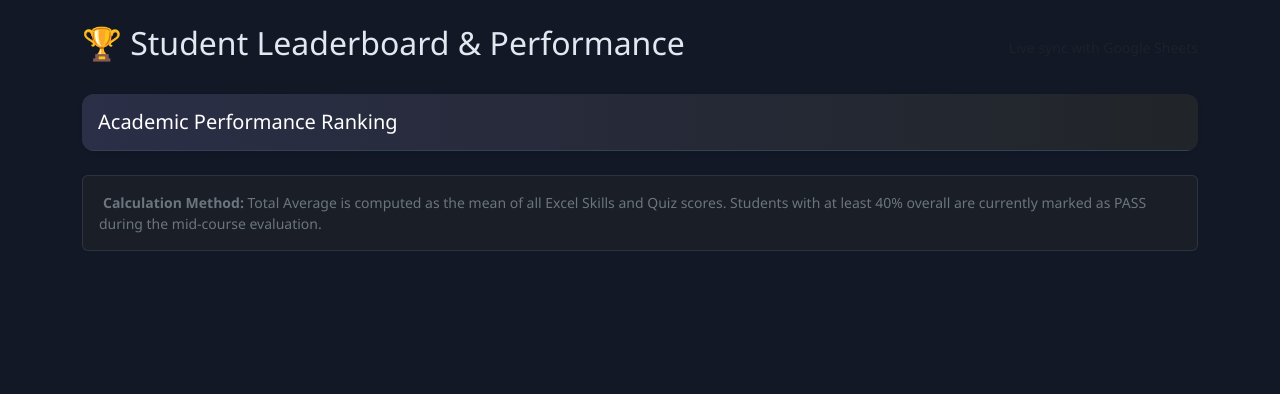
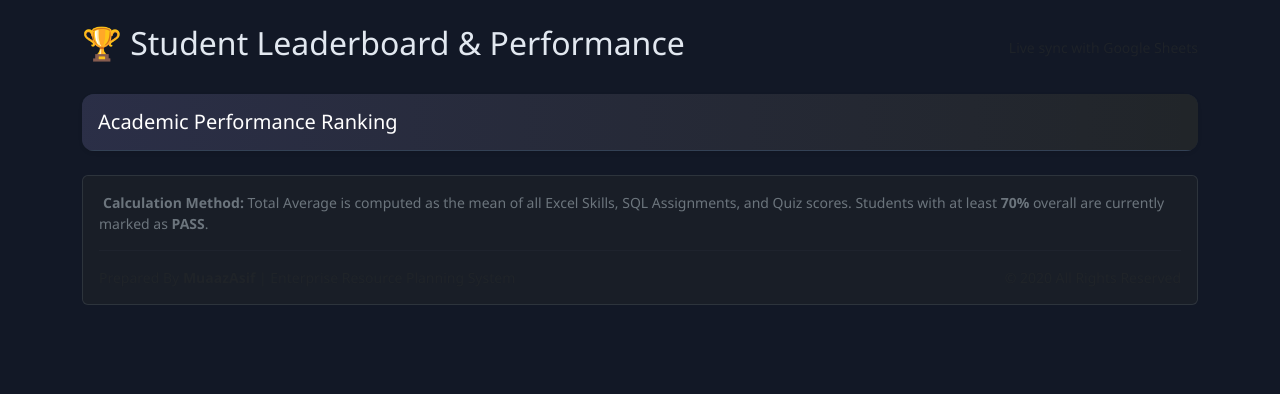
Before and after one commit to muaazasif/academic-erp-system, a Flask app: template templates/final_results.html in a window 1280 px wide. Shown: the top 394 px of the page. Run offline with Flask 3, Linux system fonts and the light colour scheme; the template is opened without the code that fills it: most values are stand-ins (such as "Sample title", 1, 10 or a date in 2020).

Commit message:
feat: update pass threshold to 70% and include SQL in total average

```diff
--- a/templates/final_results.html
+++ b/templates/final_results.html
@@ -102,11 +102,20 @@
     </div>
 
     <div class="mt-4 p-3 bg-dark bg-opacity-50 rounded border border-secondary border-opacity-25">
-        <p class="mb-0 text-secondary small">
+        <p class="mb-2 text-secondary small">
             <i class="bi bi-info-circle me-1"></i>
-            <strong>Calculation Method:</strong> Total Average is computed as the mean of all Excel Skills and Quiz scores.
-            Students with at least 40% overall are currently marked as PASS during the mid-course evaluation.
+            <strong>Calculation Method:</strong> Total Average is computed as the mean of all Excel Skills, SQL Assignments, and Quiz scores.
+            Students with at least <strong>70%</strong> overall are currently marked as <strong>PASS</strong>.
         </p>
+        <hr class="border-secondary border-opacity-25">
+        <div class="d-flex justify-content-between align-items-center">
+            <span class="text-muted small">
+                <i class="bi bi-person-check"></i> Prepared By <strong>MuaazAsif</strong> | Enterprise Resource Planning System
+            </span>
+            <span class="text-muted small">
+                © {{ now.year if now else '2026' }} All Rights Reserved
+            </span>
+        </div>
     </div>
     {% endif %}
 </div>
```
Also changed, not shown: final_marks_sync.py (+26 -6 lines).
